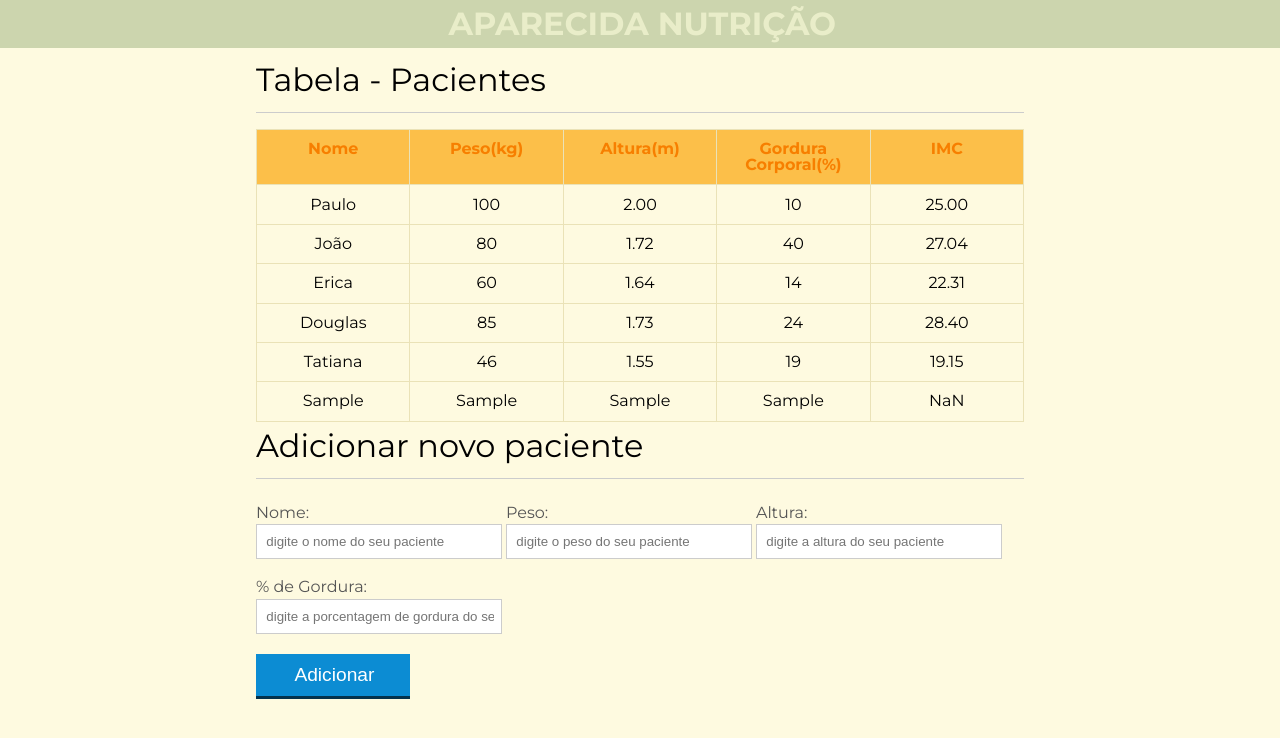
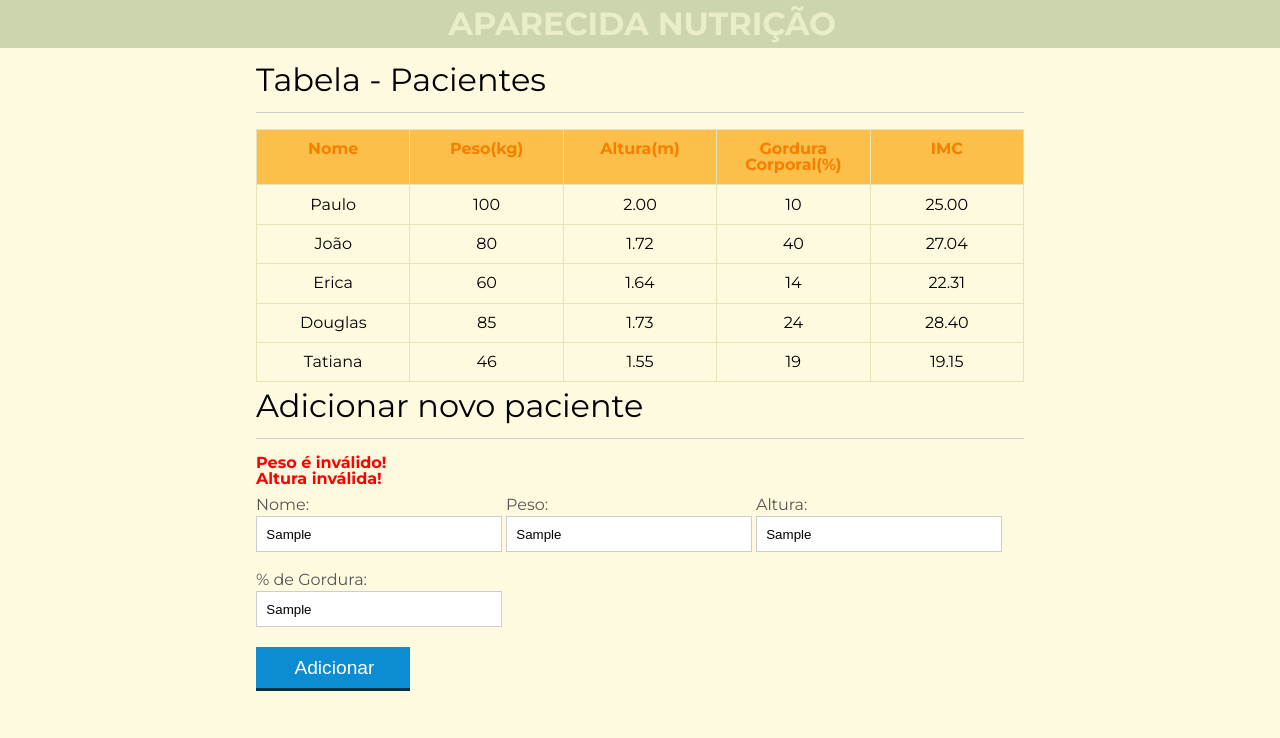
Before and after one commit to devalefflira/projeto-aparecida-nutricao-javascript, a plain HTML site: page index.html in a window 1280 px wide. Both pictures are taken after typing "Sample", "Sample", "Sample", "Sample" into the empty fields and a click on the button "Adicionar". Drawn offline with Linux system fonts and the light colour scheme.

Commit message:
Creating functions to validate form data, before going up to the table

```diff
--- a/assets/css/index.css
+++ b/assets/css/index.css
@@ -142,3 +142,8 @@ button:disabled {
   color: #ffffff;
   font-weight: bold;
 }
+
+#mensagens-erro {
+  color: #ff0000;
+  font-weight: bold;
+}
--- a/assets/js/calculate-imc.js
+++ b/assets/js/calculate-imc.js
@@ -13,18 +13,18 @@ for (var i = 0; i < pacientes.length; i++) {
 
   var tdImc = paciente.querySelector('.info-imc');
 
-  var pesoEhValido = true;
-  var alturaEhValida = true;
+  var pesoEhValido = validaPeso(peso);
+  var alturaEhValida = validaAltura(altura);
 
   // Condicionais
-  if (peso <= 0 || peso >= 1000) {
+  if (!pesoEhValido) {
     console.log('Peso inválido!');
     pesoEhValido = false;
     tdImc.textContent = 'Peso inválido';
     paciente.classList.add('dado-invalido');
   }
 
-  if (altura <= 0 || altura >= 3.0) {
+  if (!alturaEhValida) {
     console.log('Altura inválida!');
     alturaEhValida = false;
     tdImc.textContent = 'Altura inválida';
@@ -37,8 +37,20 @@ for (var i = 0; i < pacientes.length; i++) {
   }
 }
 
-function validaPeso() {
+function validaPeso(peso) {
+  if (peso >= 0 && peso < 1000) {
+    return true;
+  } else {
+    return false;
+  }
+}
 
+function validaAltura(altura) {
+  if (altura >= 0 && altura <= 3.0) {
+    return true;
+  } else {
+    return false;
+  }
 }
 
 function calculaImc(peso, altura) {
--- a/assets/js/form.js
+++ b/assets/js/form.js
@@ -6,12 +6,30 @@ botaoAdicionar.addEventListener('click', function (event) {
   var form = document.querySelector('#form-adiciona');
   var paciente = obtemPacienteDoFormulario(form);
   var pacienteTr = montaTr(paciente);
+  var erros = validaPaciente(paciente);
+
+  if (erros.length > 0) {
+    exibeMensagensDeErro(erros);
+    return;
+  }
+
+  // Adiciona o paciente na tabela
   var tabela = document.querySelector('#tabela-pacientes');
 
   tabela.appendChild(pacienteTr);
   // Apaga os dados após a inserção dos dados na tabela
   form.reset();
 });
+
+// Exibir mensagem de erro. Cria uma <li>, dentro da <ul id="mensagens-erro"> no index.html, com a mensagem de erro
+function exibeMensagensDeErro(erros) {
+  var ul = document.querySelector('#mensagens-erro');
+  erros.forEach(function (erro) {
+    var li = document.createElement('li');
+    li.textContent = erro;
+    ul.appendChild(li);
+  });
+}
 
 // Obtém os dados dos pacientes do formulário
 function obtemPacienteDoFormulario(form) {
@@ -48,5 +66,24 @@ function montaTd(dado, classe) {
 }
 
 // Validar o formulário
+function validaPaciente(paciente) {
+  var erros = [];
 
-function validaPaciente(paciente) {}
+  if (paciente.nome.length == 0) {
+    erros.push('Campo nome não pode ser em branco.');
+  }
+
+  if (!validaPeso(paciente.peso)) {
+    erros.push('Peso é inválido!');
+  }
+
+  if (!validaAltura(paciente.altura)) {
+    erros.push('Altura inválida!');
+  }
+
+  if (paciente.gordura.length == 0) {
+    erros.push('Campo gordura não pode ser em branco.');
+  }
+
+  return erros;
+}
--- a/index.html
+++ b/index.html
@@ -79,6 +79,7 @@
 
     <section class="container">
       <h2 id="titulo-form">Adicionar novo paciente</h2>
+      <ul id="mensagens-erro"></ul>
       <form id="form-adiciona">
         <div class="grupo">
           <label for="nome">Nome:</label>
```
